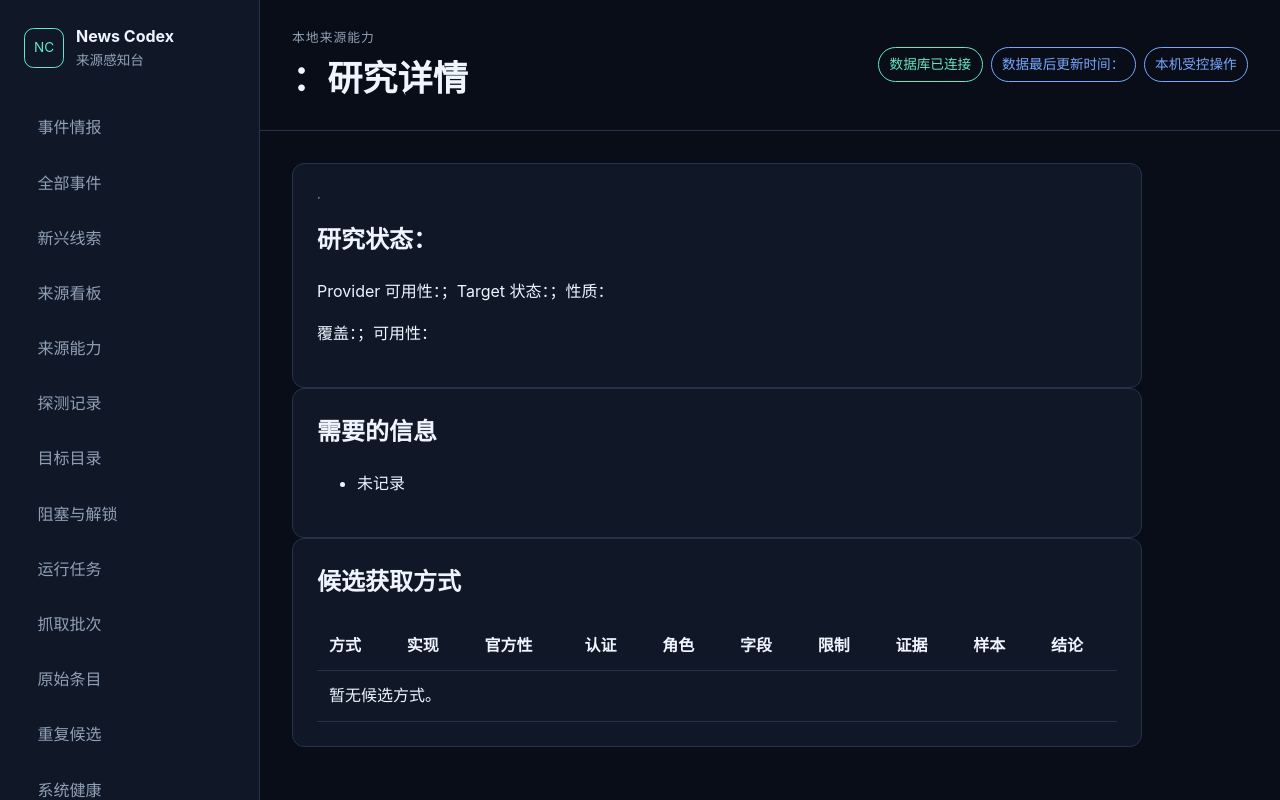
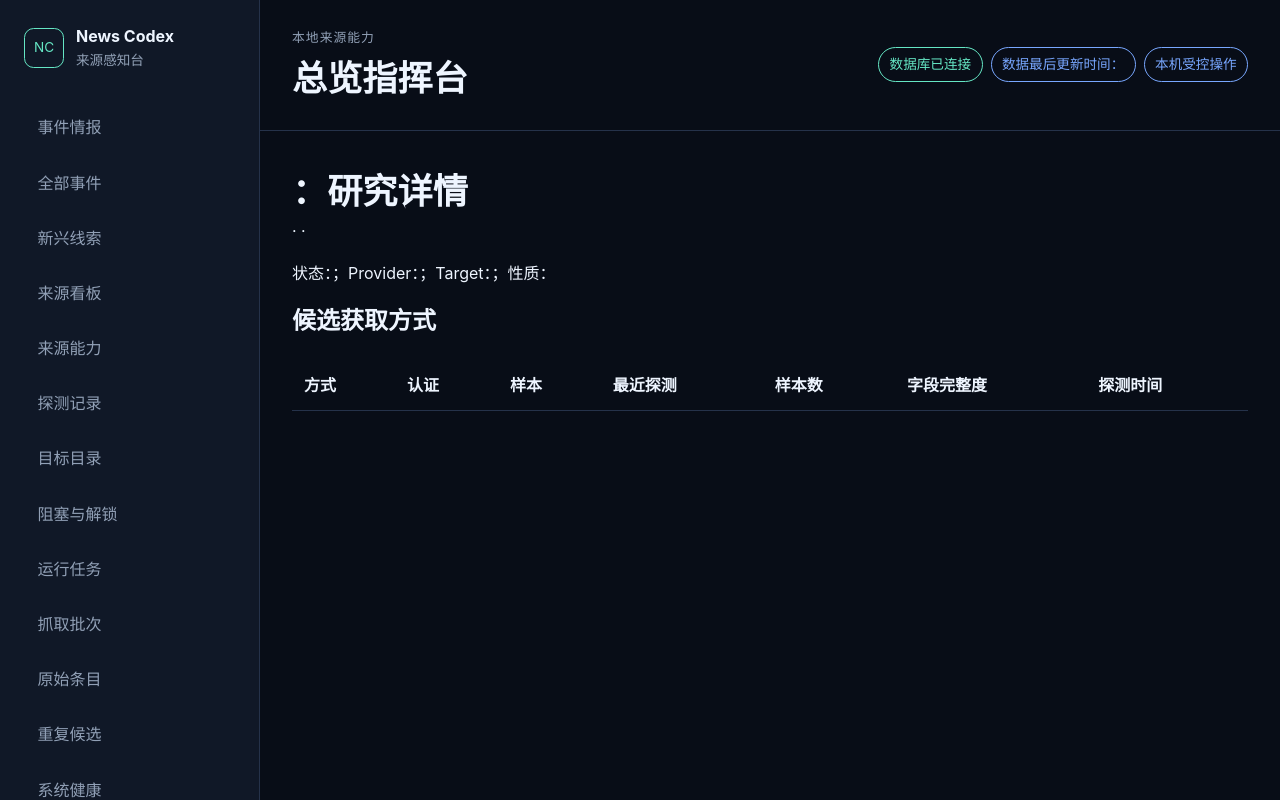
Before and after one commit to yydshly/0711_news_codex, a FastAPI app: page /research/targets/1 in a window 1280 px wide. Run offline with FastAPI, Linux system fonts and the light colour scheme; lists and menus that the app fills with data are empty.

Commit message:
fix: render latest research probe details

```diff
--- a/src/newsradar/web/templates/research_target.html
+++ b/src/newsradar/web/templates/research_target.html
@@ -1,8 +1,4 @@
 {% extends "base.html" %}
-{% block title %}{{ target.name }} · 来源研究{% endblock %}
-{% block header %}<h1>{{ target.name }}：研究详情</h1>{% endblock %}
-{% block content %}
-<section class="panel intro-panel"><p class="eyebrow">{{ target.provider_name }} · {{ target.target_type_label }}</p><h2>研究状态：{{ target.research_status_label }}</h2><p>Provider 可用性：{{ target.provider_availability_label }}；Target 状态：{{ target.target_status_label }}；性质：{{ target.nature_label }}</p><p>覆盖：{{ target.coverage_label }}；可用性：{{ target.availability_label }}</p>{% if target.conclusion %}<p>结论：{{ target.conclusion }}</p>{% endif %}</section>
-<section class="panel"><h2>需要的信息</h2><ul>{% for item in target.wanted_information %}<li>{{ item }}</li>{% else %}<li>未记录</li>{% endfor %}</ul>{% if target.no_fallback_reason %}<p>无备用方式原因：{{ target.no_fallback_reason }}</p>{% endif %}</section>
-<section class="panel table-panel"><h2>候选获取方式</h2><div class="table-scroll"><table><thead><tr><th>方式</th><th>实现</th><th>官方性</th><th>认证</th><th>角色</th><th>字段</th><th>限制</th><th>证据</th><th>样本</th><th>结论</th></tr></thead><tbody>{% for c in target.candidates %}<tr><th>{{ c.kind }}</th><td>{{ c.implementation }}</td><td>{{ c.officiality_label }}</td><td>{{ c.authentication_label }}</td><td>{{ c.roles|join('、') }}</td><td>{{ c.fields|join('、') }}</td><td>{{ c.limitations|join('；') }}</td><td>{{ c.evidence|join('；') }}</td><td>{{ c.sample_status }}</td><td>{{ c.decision_label }}</td></tr>{% else %}<tr><td colspan="10">暂无候选方式。</td></tr>{% endfor %}</tbody></table></div></section>
-{% endblock %}
+{% block title %}来源研究详情{% endblock %}
+{% block content %}<h1>{{ target.name }}：研究详情</h1><p>{{ target.provider_name }} · {{ target.target_type_label }} · {{ target.coverage_label }}</p><p>状态：{{ target.research_status_label }}；Provider：{{ target.provider_availability_label }}；Target：{{ target.target_status_label }}；性质：{{ target.nature_label }}</p>
+<h2>候选获取方式</h2><table><thead><tr><th>方式</th><th>认证</th><th>样本</th><th>最近探测</th><th>样本数</th><th>字段完整度</th><th>探测时间</th></tr></thead><tbody>{% for c in target.candidates %}<tr><td>{{ c.kind }}</td><td>{{ c.authentication_label }}</td><td>{{ c.sample_status }}</td><td>{{ c.latest_probe_label }}</td><td>{{ c.sample_count if c.sample_count is not none else '暂无探测记录' }}</td><td>{{ '%.0f%%'|format(c.field_completeness * 100) if c.field_completeness is not none else '暂无探测记录' }}</td><td>{{ c.latest_probe_at or '暂无探测记录' }}</td></tr>{% endfor %}</tbody></table>{% endblock %}
```
